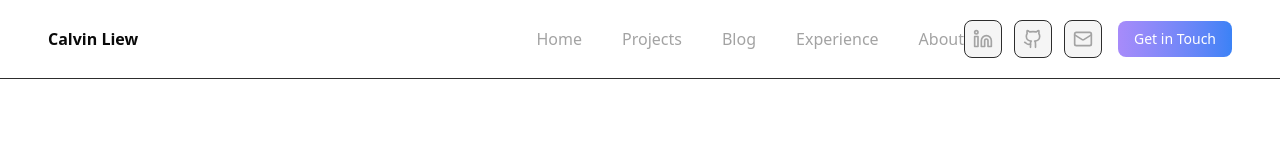
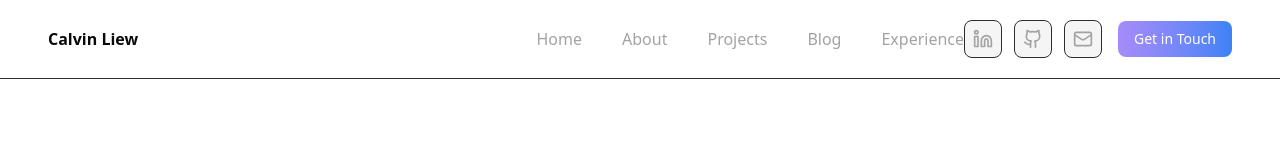
Before and after one commit to Calvin-Liew/calvin-liew-portfolio, a Next.js app: page / in a window 1280 px wide. Shown: the top 160 px of the page. Built offline with nearby package versions, Linux system fonts and the light colour scheme.

Commit message:
Fix: Reorder navbar - move About to second position

```diff
--- a/src/components/layout/Header.tsx
+++ b/src/components/layout/Header.tsx
@@ -8,10 +8,10 @@ import Button from '../ui/Button';
 
 const navigation = [
   { name: 'Home', href: '/' },
+  { name: 'About', href: '/about' },
   { name: 'Projects', href: '/projects' },
   { name: 'Blog', href: '/blog' },
   { name: 'Experience', href: '/experience' },
-  { name: 'About', href: '/about' },
 ];
 
 export default function Header() {
```
